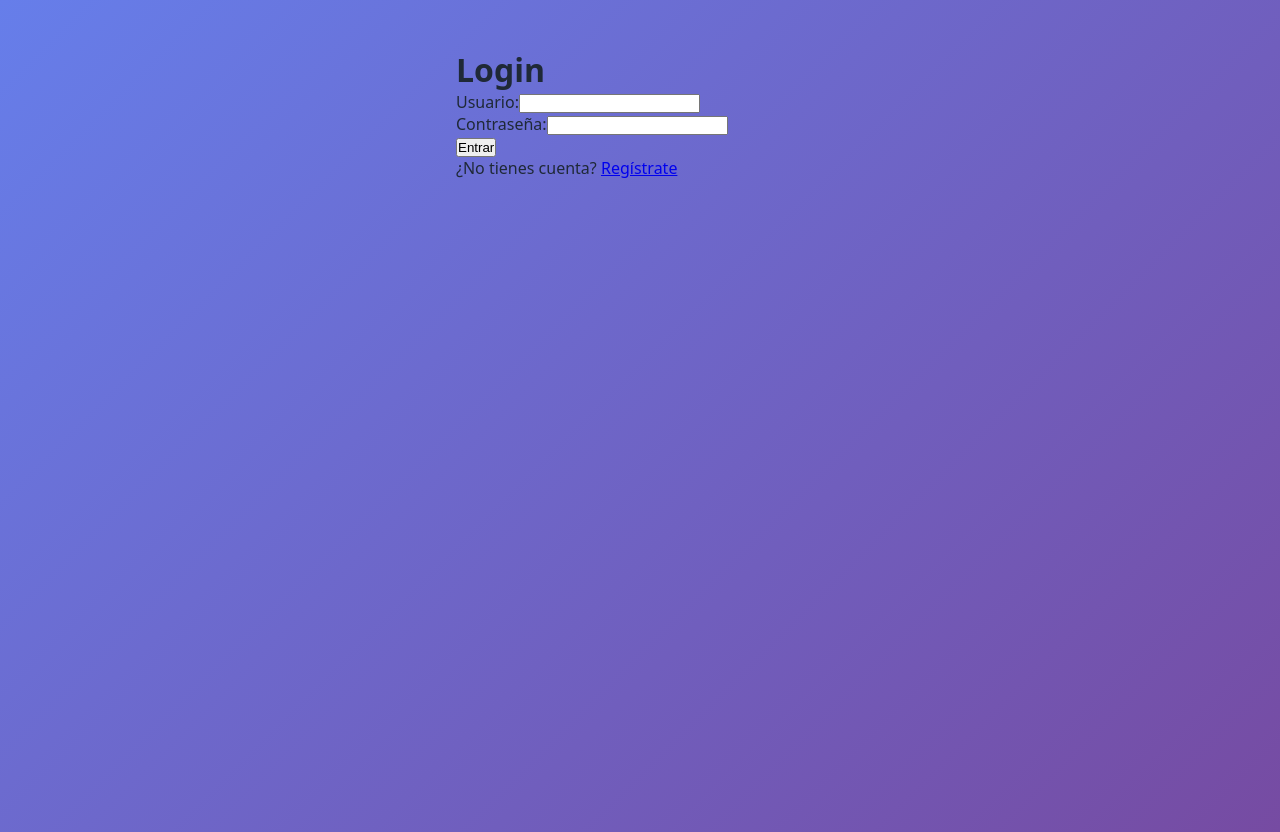
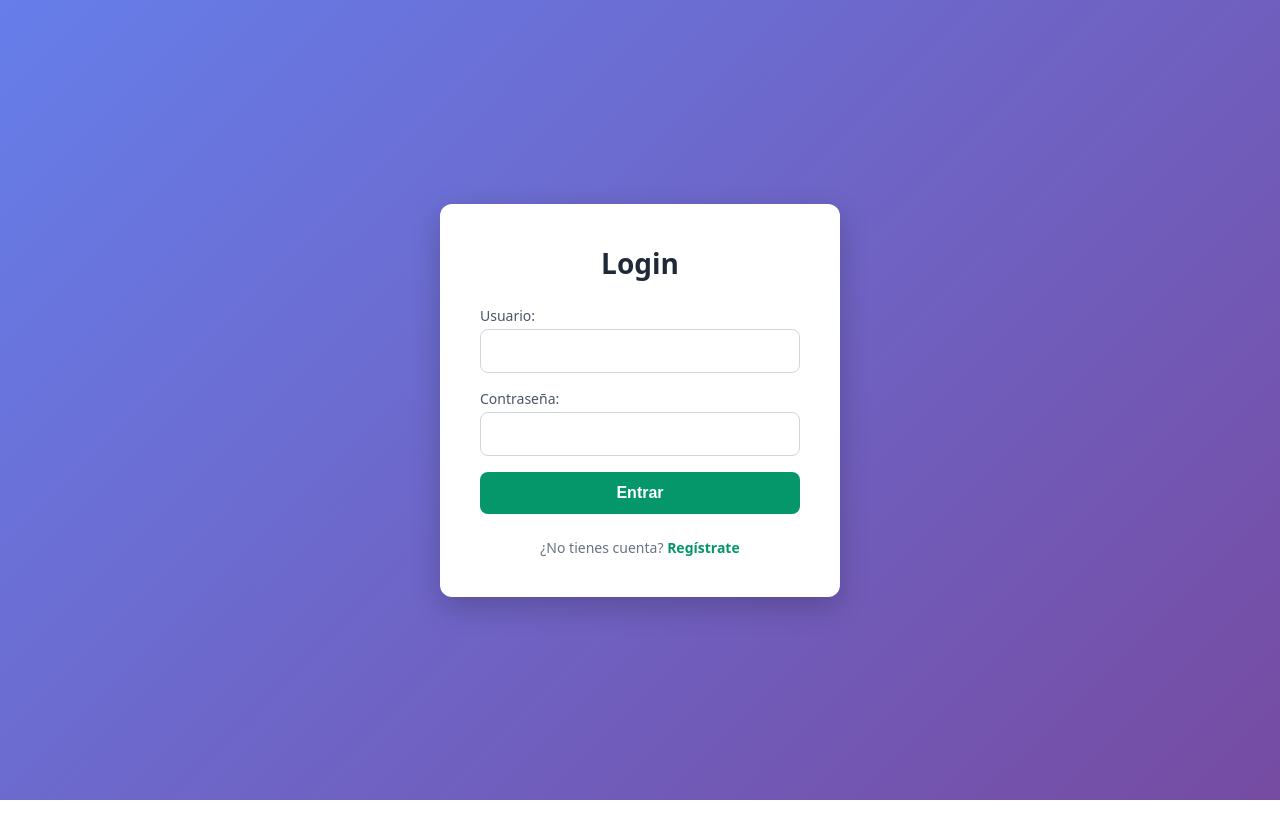
Before and after one commit to JoseGodoy96/Finance-tracker, a React app in the folder frontend/: page /login in a window 1280 px wide. After the commit the page ends 800 px from the top, so only its background shows below. Built offline with nearby package versions, Linux system fonts and the light colour scheme; the HTML template or start-up script is replaced by a standard one.

Commit message:
<feat>(LoginPage.modul.css, LoginPage.gsx): Introduccion en LoginPage.jsx las clases y creacion y estilos para modul

```diff
--- a/frontend/src/pages/LoginPage.jsx
+++ b/frontend/src/pages/LoginPage.jsx
@@ -1,6 +1,7 @@
 import { useState } from 'react';
 import { useNavigate, Link } from 'react-router-dom';
 import { login } from '../api/auth';
+import styles from './LoginPage.module.css';
 
 function LoginPage() {
 	const [username, setUsername] = useState('');
@@ -22,33 +23,37 @@ function LoginPage() {
 	}
 
 	return (
-		<div style={{ maxWidth: 400, margin: '2rem auto', padding: '1rem' }}>
-            <h1>Login</h1>
-            <form onSubmit={handleSubmit}>
-                <div>
-                    <label>Usuario:</label>
+		<div className={styles.container}>
+			<div className={styles.card}>
+				<h1 className={styles.title}>Login</h1>
+				<form onSubmit={handleSubmit} className={styles.form}>
+					<div className={styles.field}>
+						<label className={styles.label}>Usuario:</label>
 						<input
+							className={styles.input}
 							type="text"
 							value={username}
 							onChange={(e) => setUsername(e.target.value)}
 							required
 						/>
 					</div>
-                <div>
-                    <label>Contraseña:</label>
+					<div className={styles.field}>
+						<label className={styles.label}>Contraseña:</label>
 						<input
+							className={styles.input}
 							type="password"
 							value={password}
 							onChange={(e) => setPassword(e.target.value)}
 							required
 						/>
 					</div>
-                {error && <p style={{ color: 'red' }}>{error}</p>}
-                <button type="submit">Entrar</button>
+					{error && <p className={styles.error}>{error}</p>}
+					<button type="submit" className={styles.button}>Entrar</button>
 				</form>
-            <p>
+				<p className={styles.link}>
 					¿No tienes cuenta? <Link to="/register">Regístrate</Link>
 				</p>
+			</div>
         </div>
 	);
 }
--- /dev/null
+++ b/frontend/src/pages/LoginPage.module.css
@@ -0,0 +1,103 @@
+.title {
+	font-size: 1.75rem;
+	font-weight: 700;
+	color: var(--color-text);
+	text-align: center;
+	margin-bottom: 1.5rem;
+}
+
+.form {
+	display: flex;
+	flex-direction: column;
+	gap: 1rem;
+}
+
+.field {
+	display: flex;
+	flex-direction: column;
+	gap: 0.25rem;
+}
+
+.label {
+	font-size: 0.875rem;
+	font-weight: 500;
+	color: #4b5563;
+}
+
+.error {
+	color: var(--color-danger);
+	font-size: 0.875rem;
+	margin-top: 0.5rem;
+	text-align: center;
+}
+
+.link {
+	text-align: center;
+	margin-top: 1.5rem;
+	font-size: 0.875rem;
+	color: #6b7280;
+}
+
+.link a {
+	color: var(--color-primary);
+	font-weight: 600;
+	text-decoration: none;
+}
+
+.link a:hover {
+	text-decoration: underline;
+}
+
+.container {
+	min-height: 100vh;
+	display: flex;
+	justify-content: center;
+	align-items: center;
+	padding: 1rem;
+}
+
+.card {
+	background: var(--color-bg-card);
+	padding: 2.5rem;
+	border-radius: 12px;
+	box-shadow: 0 10px 30px rgba(0, 0, 0, 0.2);
+	width: 100%;
+	max-width: 400px;
+}
+
+.input {
+	width: 100%;
+	padding: 0.75rem 1rem;
+	border: 1px solid #d1d5db;
+	border-radius: 8px;
+	font-size: 1rem;
+	transition: border-color 0.2s;
+}
+
+.input:focus {
+	outline: none;
+	border-color: var(--color-primary);
+}
+
+.button {
+	width: 100%;
+	padding: 0.75rem;
+	background: var(--color-primary);
+	color: white;
+	border: none;
+	border-radius: 8px;
+	font-size: 1rem;
+	font-weight: 600;
+	cursor: pointer;
+	transition: transform 0.1s, background 0.2s;
+}
+
+.button:active {
+	transform: translateY(0);
+	background: #065f46;
+}
+
+.button:hover {
+	background: #047857;
+	transform: translateY(-1px);
+}
```
Lines whose indentation alone changed are shown as unchanged.
